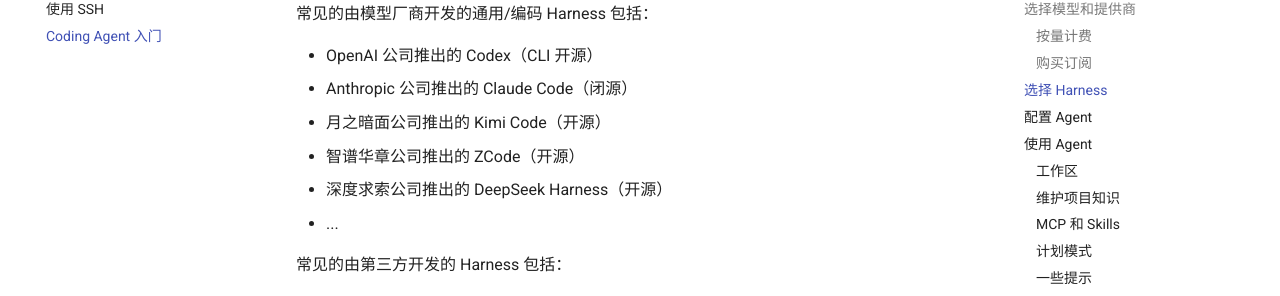
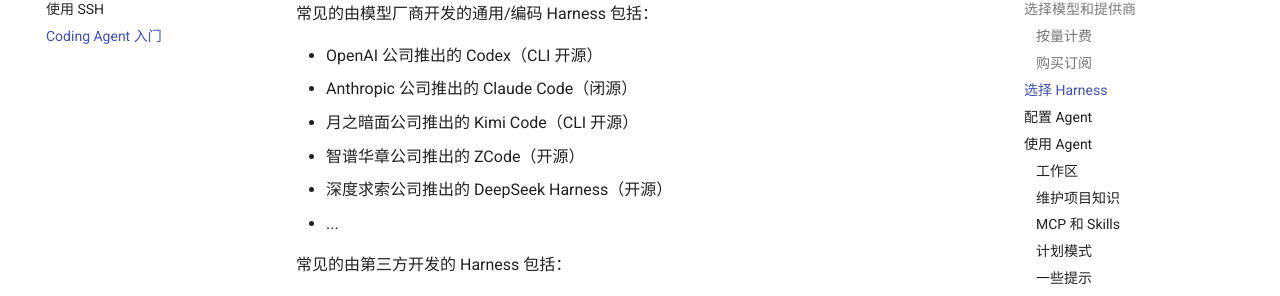
Before and after one commit to ICS-26Fall-FDU/ICS-26Fall-FDU.github.io, an MkDocs documentation site: the page built from docs/misc/coding-agent.md, in a window 1280 px wide and 900 px high, scrolled down 4202 px. Shown: the part 147-443 px from the top of the window. Built offline with MkDocs 1.6.1 and Material for MkDocs 9.7.7, drawn with Linux system fonts in a browser that asks for light colours; comment, search, counter and statistics services are not loaded.

Commit message:
refine the expression for kimi code

```diff
--- a/docs/misc/coding-agent.md
+++ b/docs/misc/coding-agent.md
@@ -99,7 +99,7 @@
 
 - OpenAI 公司推出的 Codex（CLI 开源）
 - Anthropic 公司推出的 Claude Code（闭源）
-- 月之暗面公司推出的 Kimi Code（开源）
+- 月之暗面公司推出的 Kimi Code（CLI 开源）
 - 智谱华章公司推出的 ZCode（开源）
 - 深度求索公司推出的 DeepSeek Harness（开源）
 - ...
```
